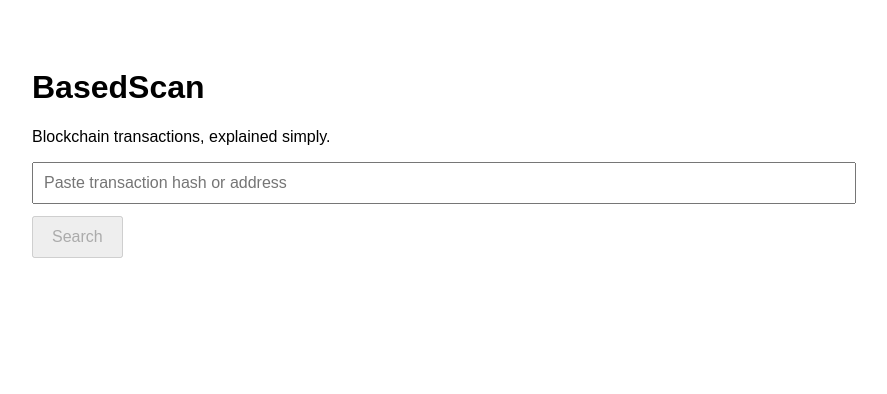
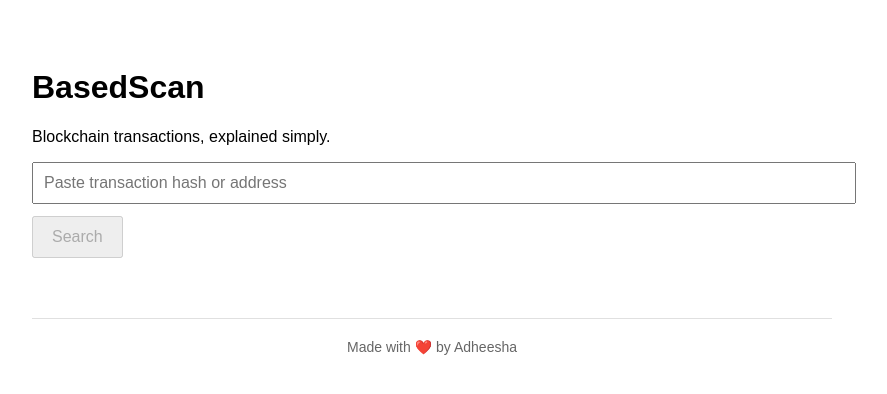
Before and after one commit to AdheeshaRavindu/basedscan-frontend, a React (Vite) app: page / in a window 1280 px wide. Shown: the top 394 px of the page, without its empty margins (16-903 px from the left). Built offline with nearby package versions, Linux system fonts and the light colour scheme.

Commit message:
added documentation

```diff
--- a/src/App.tsx
+++ b/src/App.tsx
@@ -204,6 +204,11 @@ function App() {
                 placeholder="Paste transaction hash or address"
                 value={hash}
                 onChange={(e) => setHash(e.target.value)}
+                onKeyDown={(e) => {
+                    if (e.key === "Enter" && hash && !loading) {
+                        lookup();
+                    }
+                }}
             />
 
             <button
@@ -354,6 +359,20 @@ function App() {
                     )}
                 </div>
             )}
+
+            {/* Footer */}
+            <div
+                style={{
+                    marginTop: 60,
+                    paddingTop: 20,
+                    borderTop: "1px solid #e0e0e0",
+                    textAlign: "center",
+                    fontSize: 14,
+                    color: "#666",
+                }}
+            >
+                Made with ❤️ by Adheesha
+            </div>
         </div>
     );
 }
```
Also changed, not shown: 7 other files (tests, documents, lock files or other folders).
